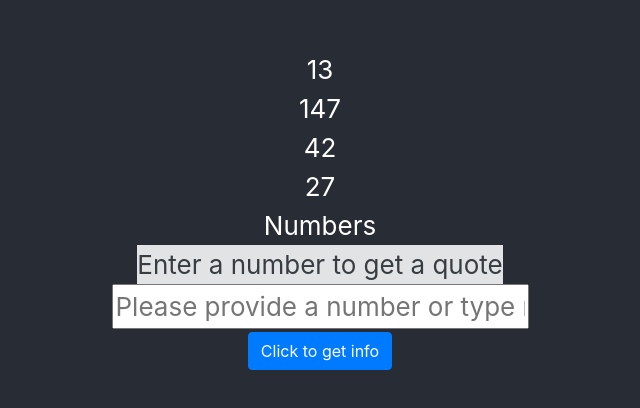
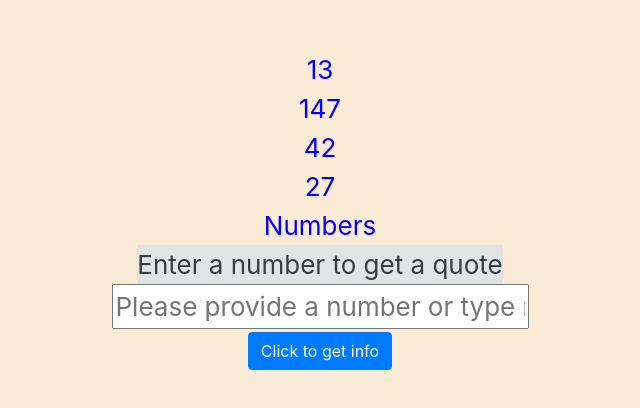
Before and after one commit to mrkamlesh/React-Redux-Saga-Numbers-API, a React app: page / in a window 1280 px wide. Shown: the part 190-598 px from the top of the page, without its empty margins (320-960 px from the left). Built offline with nearby package versions, Linux system fonts and the light colour scheme.

Commit message:
changed color

```diff
--- a/src/styles/App.scss
+++ b/src/styles/App.scss
@@ -38,21 +38,15 @@
   text-align: center;
 }
 
-.App-logo {
-  animation: App-logo-spin infinite 20s linear;
-  height: 40vmin;
-  pointer-events: none;
-}
-
 .App-header {
-  background-color: #282c34;
+  background-color: antiquewhite;
   min-height: 100vh;
   display: flex;
   flex-direction: column;
   align-items: center;
   justify-content: center;
   font-size: calc(10px + 2vmin);
-  color: white;
+  color: blue;
 }
 
 .App-link {
```
